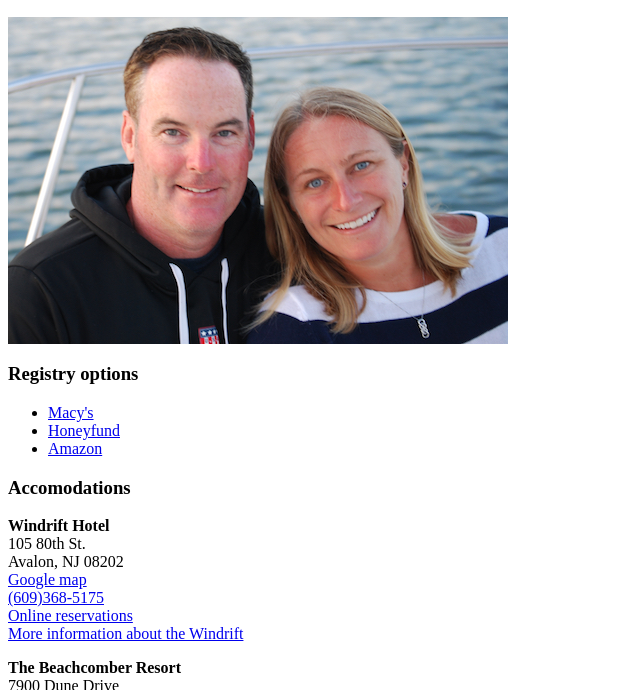
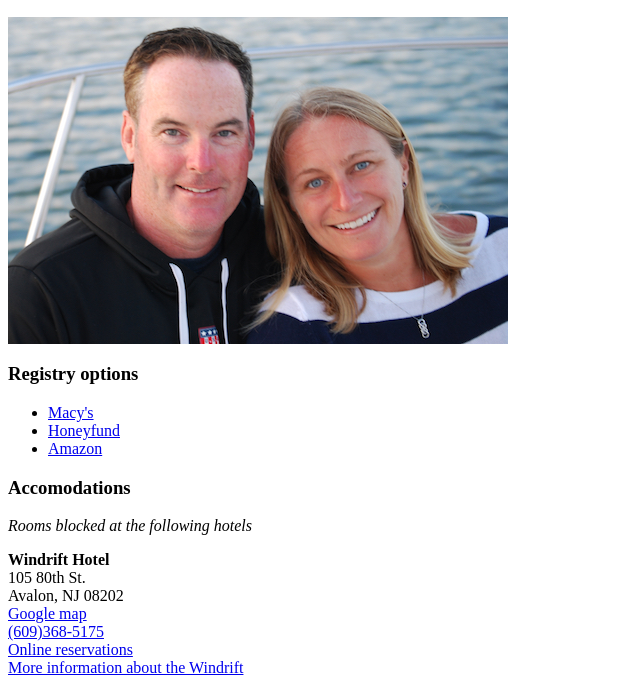
Before and after one commit to kirstenyoung/kirstenyoung.github.io, a plain HTML site: page index.html in a window 1280 px wide. Shown: the part 96-786 px from the top of the page, without its empty margins (0-640 px from the left). Drawn offline with Linux system fonts and the light colour scheme.

Commit message:
Update index.html

```diff
--- a/index.html
+++ b/index.html
@@ -24,6 +24,7 @@
   <li><a href="https://www.amazon.com/wedding/kirsten-young-joe-henry-avalon-october-2016/registry/7JBK6AYK6A4A">Amazon</a></li>
 </ul>
 <h3>Accomodations</h3>
+<p><em>Rooms blocked at the following hotels</em></p>
 <p><strong>Windrift Hotel</strong><br>
 105 80th St.<br>
 Avalon, NJ 08202<br>
```
